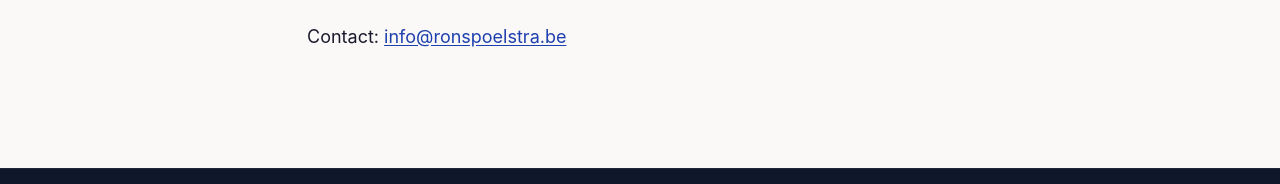
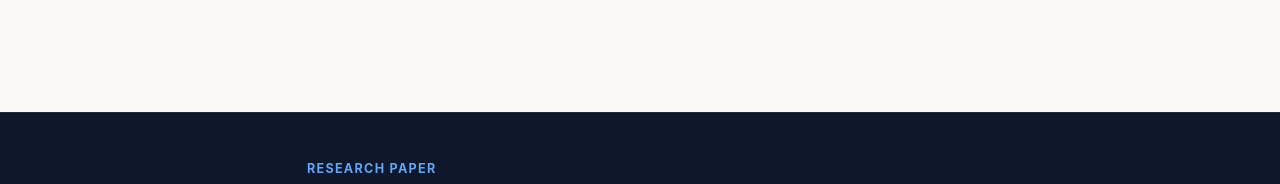
Before and after one commit to Nostra-patria/ron-local, a plain HTML site: page about.html in a window 1280 px wide. Shown: the part 849-1033 px from the top of the page. Drawn offline with Linux system fonts and the light colour scheme.

Commit message:
remove email address from about page

```diff
--- a/about.html
+++ b/about.html
@@ -45,7 +45,6 @@
 
         <p>Ron Local writes on local AI infrastructure, digital sovereignty, and European technology policy. Based in Belgium.</p>
 
-        <p>Contact: <a href="mailto:info@ronspoelstra.be">info@ronspoelstra.be</a></p>
 
       </div>
     </div>
```
